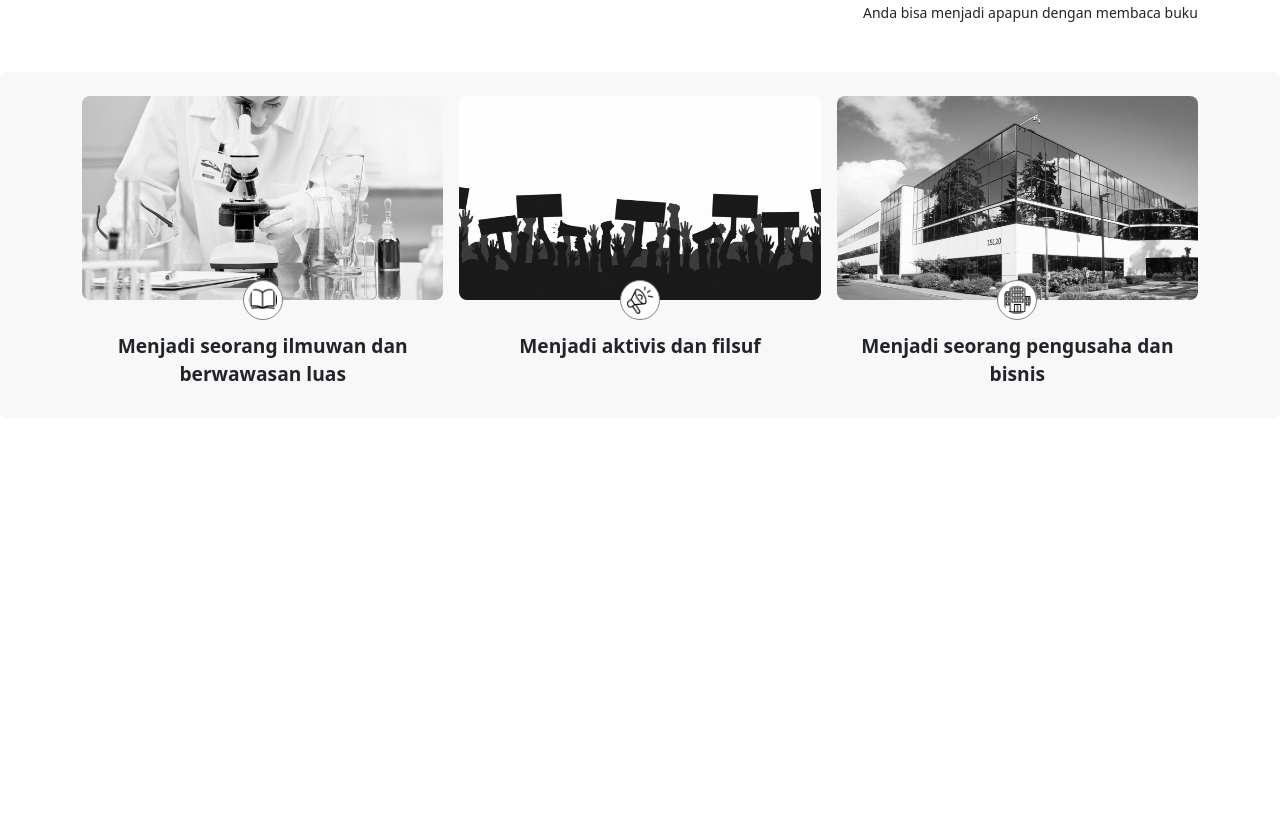
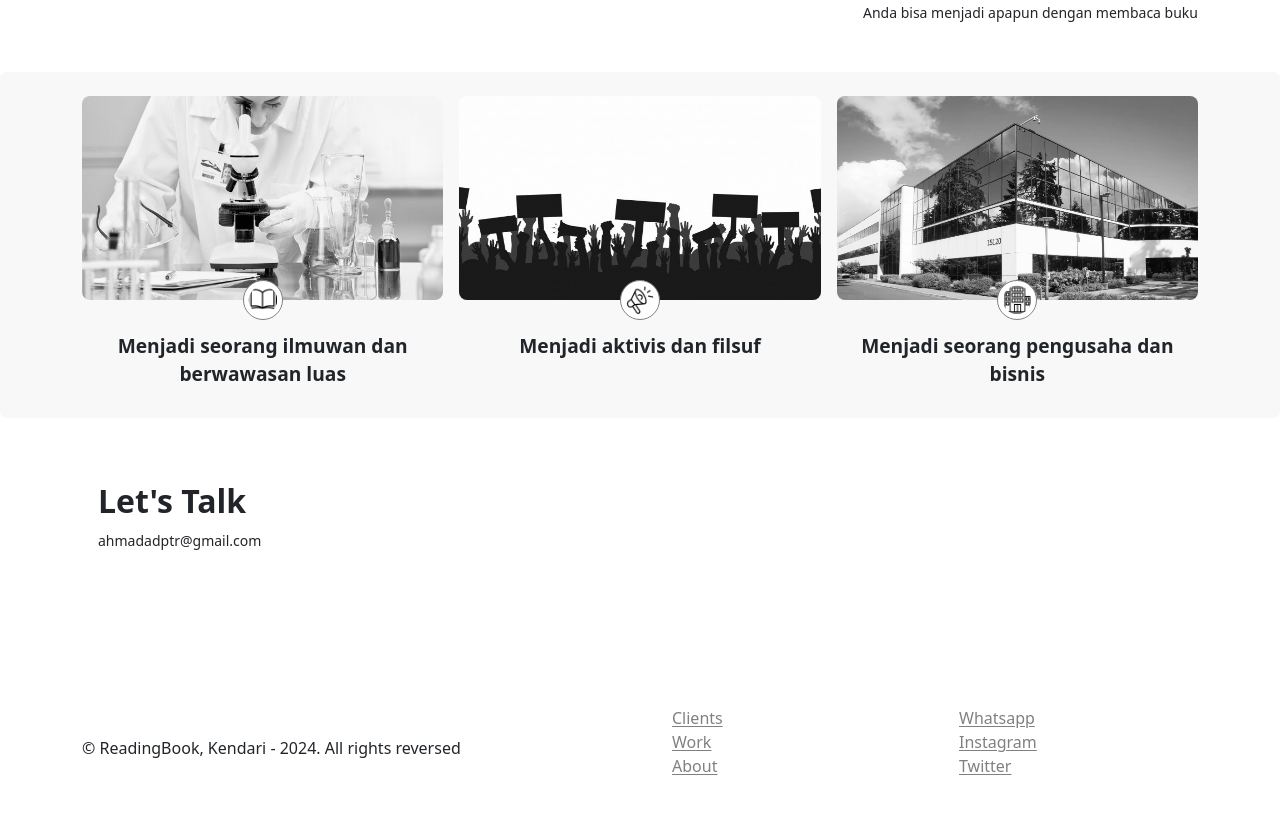
Before and after one commit to ahmadadptr001/reading-book, a plain HTML site: page index.html in a window 1280 px wide. Shown: the part 550-1364 px from the top of the page. Before the commit the page ends 968 px from the top, so only its background shows below. Drawn offline with nearby package versions, Linux system fonts and the light colour scheme; some packages are replaced by stand-ins of ours; a script that the page names is missing.

Commit message:
menambahkan footer section

```diff
--- a/index.html
+++ b/index.html
@@ -147,6 +147,34 @@
       </div>
    </section>
 
+
+   <!-- footer section -->
+   <footer class="footer my-5">
+      <div class="container container-top">
+         <div class="text-footer p-3" style="min-height: 30vh;">
+            <h2 class="fw-bold" data-aos="fade-right" data-aos-duration="1500">Let's Talk</h2>
+            <small>ahmadadptr@gmail.com</small>
+         </div>
+         <div class="more-information">
+            <span>
+               <p class="mb-1">&copy; ReadingBook, Kendari - 2024. All rights reversed</p>
+            </span>
+
+            <ul>
+               <li><a href="#">Clients</a></li>
+               <li><a href="#">Work</a></li>
+               <li><a href="#">About</a></li>
+            </ul>
+
+            <ul>
+               <li><a href="#">Whatsapp</a></li>
+               <li><a href="#">Instagram</a></li>
+               <li><a href="#">Twitter</a></li>
+            </ul>
+         </div>
+      </div>
+   </footer>
+
    <script src="https://cdn.jsdelivr.net/npm/bootstrap@5.3.3/dist/js/bootstrap.bundle.min.js"
       integrity="sha384-YvpcrYf0tY3lHB60NNkmXc5s9fDVZLESaAA55NDzOxhy9GkcIdslK1eN7N6jIeHz"
       crossorigin="anonymous"></script>
--- a/style.css
+++ b/style.css
@@ -188,3 +188,32 @@ body {
       text-align: center;
       font-weight: 600;
 }
+
+footer .container-top {
+      grid-template-columns: repeat(2, 1fr);
+}
+
+.more-information {
+      gap: 1rem;
+      align-items: center;
+}
+
+.more-information ul li a {
+      color: gray;
+      text-decoration: underline !important;
+      text-underline-offset: 2px;
+}
+
+@media (max-width: 576px) {
+      .more-information {
+            display: flex;
+            flex-direction: column;
+      }
+}
+
+@media (min-width: 576px) {
+      .more-information {
+            display: grid;
+            grid-template-columns: 2fr 1fr 1fr;
+      }
+}
```
